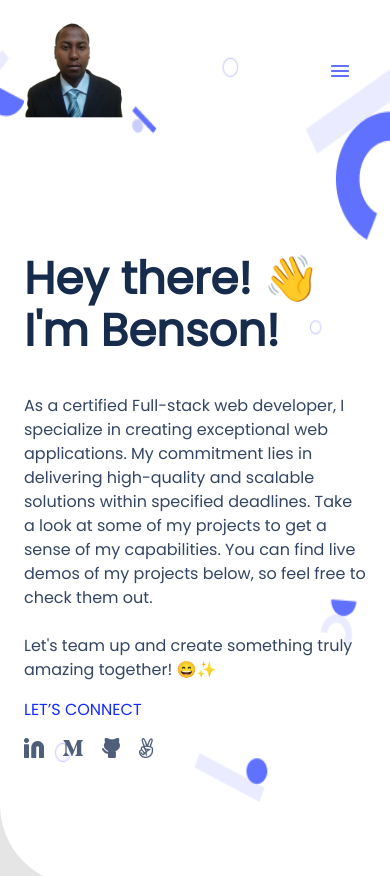
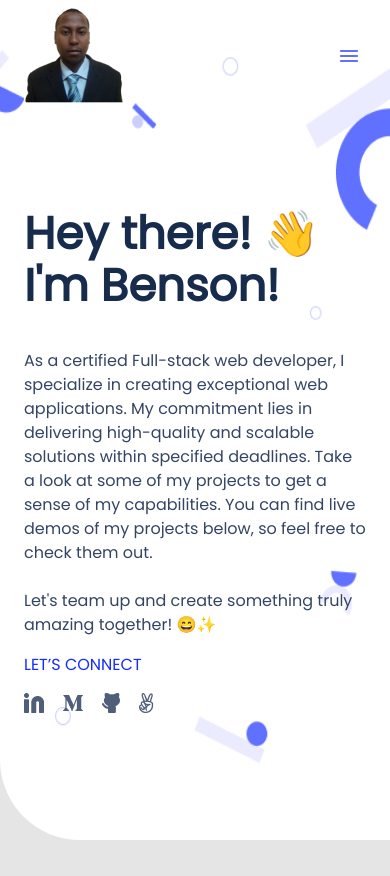
Before and after one commit to BenMKT/Portfolio, a website: page index.html in a window 390 px wide. Shown: the top 876 px of the page. Drawn offline with Linux system fonts and the light colour scheme.

Commit message:
Add margin-top and position fixed to header toolbar mobile version

```diff
--- a/styles.css
+++ b/styles.css
@@ -42,14 +42,17 @@ h2 {
   font-size: 2.8125rem;
   line-height: 3.25rem;
   color: #172b4d;
+  margin-top: 10rem;
 }
 
 #headertoolbar {
   display: flex;
+  position: fixed;
+  top: 0;
+  width: 90%;
   justify-content: space-between;
   align-items: center;
-  margin-bottom: 8rem;
-  margin-top: -1.875rem;
+  margin-top: 0.2rem;
 }
 
 #headermenubtn {
```
